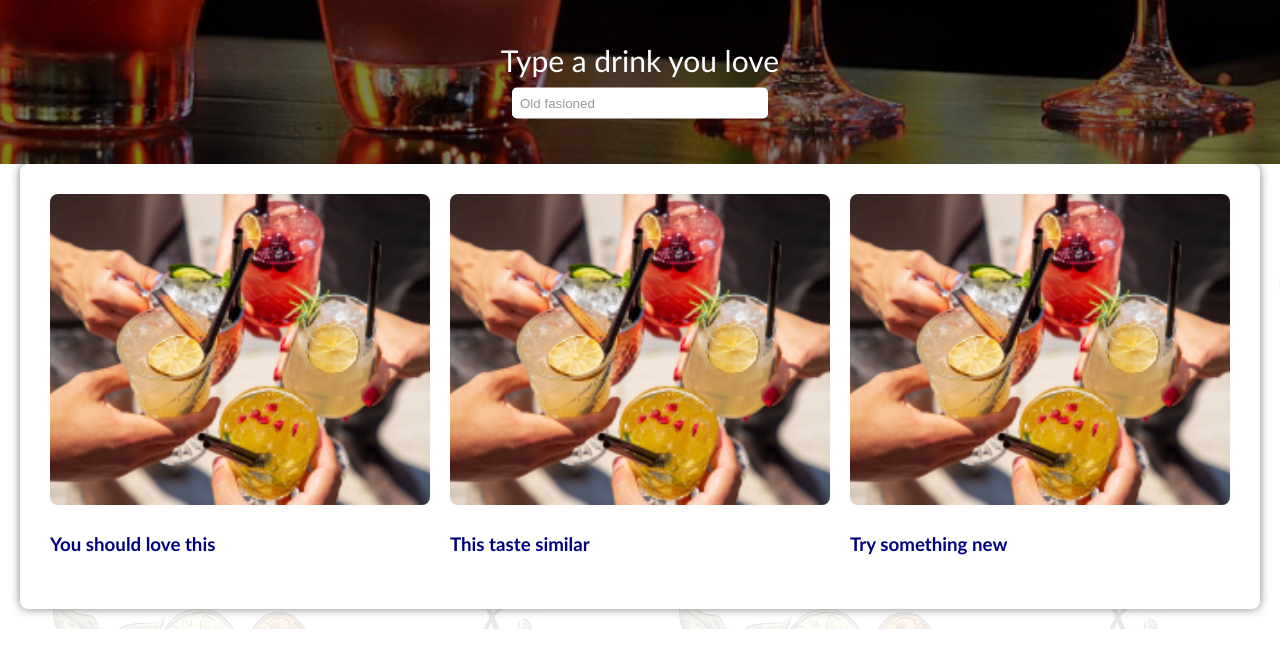
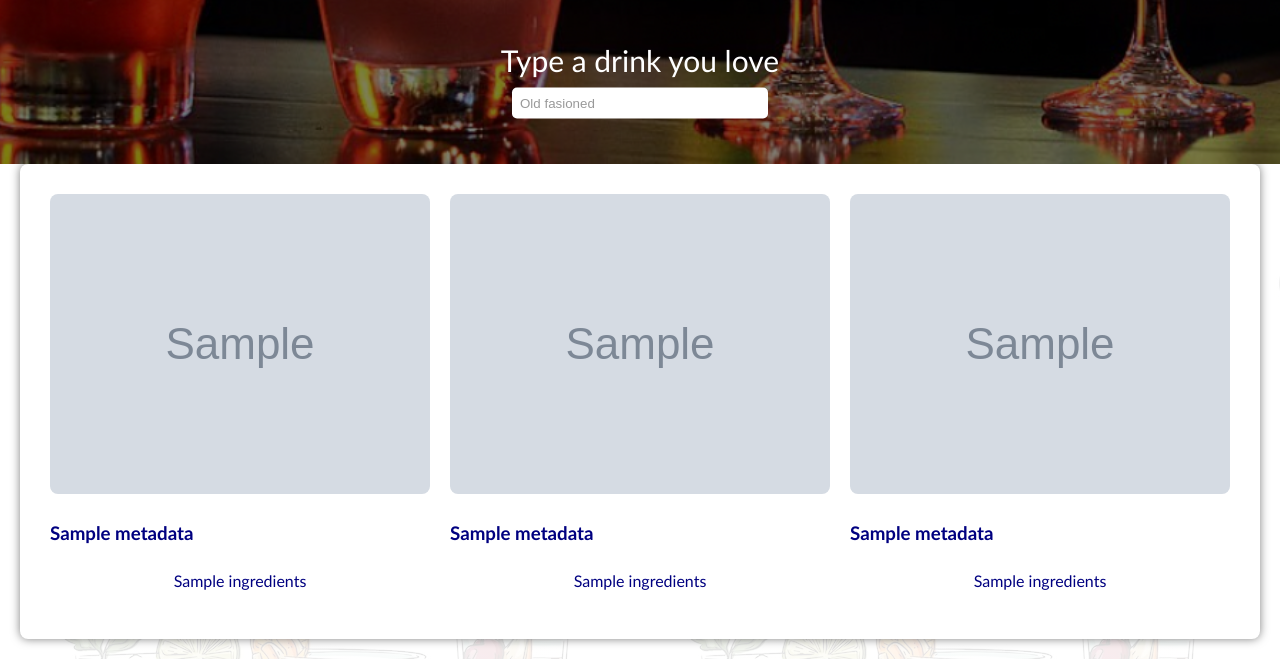
Before and after one commit to bugarin10/MIDS_MIX, a Flask app: template templates/Customer.html in a window 1280 px wide. Shown: the part 690-1349 px from the top of the page. Before the commit the page ends 1319 px from the top, so only its background shows below. Run offline with Flask 3, Linux system fonts and the light colour scheme; the template is opened without the code that fills it: most values are stand-ins (such as "Sample title", 1, 10 or a date in 2020); grey boxes marked "Sample" are stand-in pictures.

Commit message:
adding the random initialization

```diff
--- a/00_code/utils.py
+++ b/00_code/utils.py
@@ -1,15 +1,11 @@
 import random
 import pandas as pd
-
-url_drinks = {
-    "tequila": "https://www.lanaval.com.mx/115615-product_default/tequila-don-julio-70-700-ml.jpg",
-    "whiskey": "https://bouquetdebarrica.com/cdn/shop/products/WoodfordReserveMain.jpg?v=1659570654",
-    "beer": "https://cocktail-recommendations.s3.amazonaws.com/cocktail-pictures/Hi-WireBrewery/MountainWater.jpg",
-    "vodka": "https://encrypted-tbn0.gstatic.com/images?q=tbn:ANd9GcSg9YSJgWS8UFXkJlmnWkBx5c9Ynx4MjhRP4k7WqFun7A&s",
-}
+from pinecone import Pinecone
+import os
+import dotenv
 
 
-def return_image(ingredients=None, random_retrieve=True):
+def return_image(base=None, random_retrieve=True):
     """This function returns the url of the image
     using a random selection or using the closest image
 
@@ -18,13 +14,38 @@ def return_image(ingredients=None, random_retrieve=True):
         base_liquor (str): base liquour among 20 different
         random (bool, optional): Is the return random or not. Defaults to True.
     """
+    url_drinks = {
+        "tequila": "https://www.lanaval.com.mx/115615-product_default/tequila-don-julio-70-700-ml.jpg",
+        "whiskey": "https://bouquetdebarrica.com/cdn/shop/products/WoodfordReserveMain.jpg?v=1659570654",
+        "beer": "https://cocktail-recommendations.s3.amazonaws.com/cocktail-pictures/Hi-WireBrewery/MountainWater.jpg",
+        "vodka": "https://encrypted-tbn0.gstatic.com/images?q=tbn:ANd9GcSg9YSJgWS8UFXkJlmnWkBx5c9Ynx4MjhRP4k7WqFun7A&s",
+    }
 
     if random_retrieve:
-        return random.choice(url_drinks.values)
+        random_keys = random.sample(list(url_drinks.keys()), 3)
+        random_values = [url_drinks[key] for key in random_keys]
+        return random_values
+
     else:
         # Using lambda to retrieve the info.
         return None
 
 
 def retrieve_random_coktails():
-    data = pd.read_csv("10_data/filtered_data.csv")
+    """retrieve the first three random vectors
+
+    Returns:
+        dictionary: returns three IDs with their relevant information
+    """
+
+    pc = Pinecone(api_key=os.getenv("PINECONE_API_KEY"))
+
+    index = pc.Index("midsmix")
+
+    three_ids = random.sample(range(1, 604), 3)
+
+    three_ids = ["ID" + str(i) for i in three_ids]
+
+    result = index.fetch(ids=three_ids)
+
+    return result["vectors"]
--- a/app.py
+++ b/app.py
@@ -6,7 +6,7 @@ sys.path.append("00_code/")
 from flask import Flask, render_template, redirect, url_for
 from flask_wtf import FlaskForm
 from wtforms import HiddenField, SubmitField
-from utils import *
+from utils import return_image, retrieve_random_coktails
 
 
 app = Flask(__name__)
@@ -31,9 +31,20 @@ def index():
     return render_template("index.html", form=form)
 
 
+# IDs and vectors
+random_vector = retrieve_random_coktails()
+IDs = list(random_vector.keys())
+
+
 @app.route("/Customer")
 def customer():
-    return render_template("Customer.html", user_type="Customer", random_dict=[1, 2, 3])
+    return render_template(
+        "Customer.html",
+        user_type="Customer",
+        images_urls=return_image(base=None, random_retrieve=True),
+        random_vector=random_vector,
+        IDs=IDs,
+    )
 
 
 @app.route("/Owner")
--- a/templates/Customer.html
+++ b/templates/Customer.html
@@ -26,19 +26,19 @@
     <section>
         <div class="container-columns">
             <div class="column">
-              <img src="{{ url_for('static', filename='icons/img_sample.png') }}" alt="Image 1">
-              <h3> You should love this</h3>
-              <p></p>
+                <img src="{{ images_urls[0] }}" alt="Image 1" style="height: 300px;">
+                <h3> {{random_vector[IDs[0]]['metadata']['name']}}</h3>
+                <p>{{random_vector[IDs[0]]['metadata']['ingredients']}}</p>
             </div>
             <div class="column">
-                <img src="{{ url_for('static', filename='icons/img_sample.png') }}" alt="Image 2">
-                <h3>This taste similar</h3>
-                <p>  </p>
+                <img src="{{ images_urls[1] }}" alt="Image 1" style="height: 300px;">
+                <h3> {{random_vector[IDs[1]]['metadata']['name']}}</h3>
+                <p>{{random_vector[IDs[1]]['metadata']['ingredients']}}</p>
             </div>
             <div class="column">
-                <img src="{{ url_for('static', filename='icons/img_sample.png') }}" alt="Image 3">
-                <h3>Try something new</h3>
-                <p></p>
+                <img src="{{ images_urls[2] }}" alt="Image 1" style="height: 300px;">
+                <h3> {{random_vector[IDs[2]]['metadata']['name']}}</h3>
+                <p>{{random_vector[IDs[2]]['metadata']['ingredients']}}</p>
             </div>
           </div>
     </section>
```
Also changed, not shown: requirements.txt (+0 -12 lines), 2 other files.
